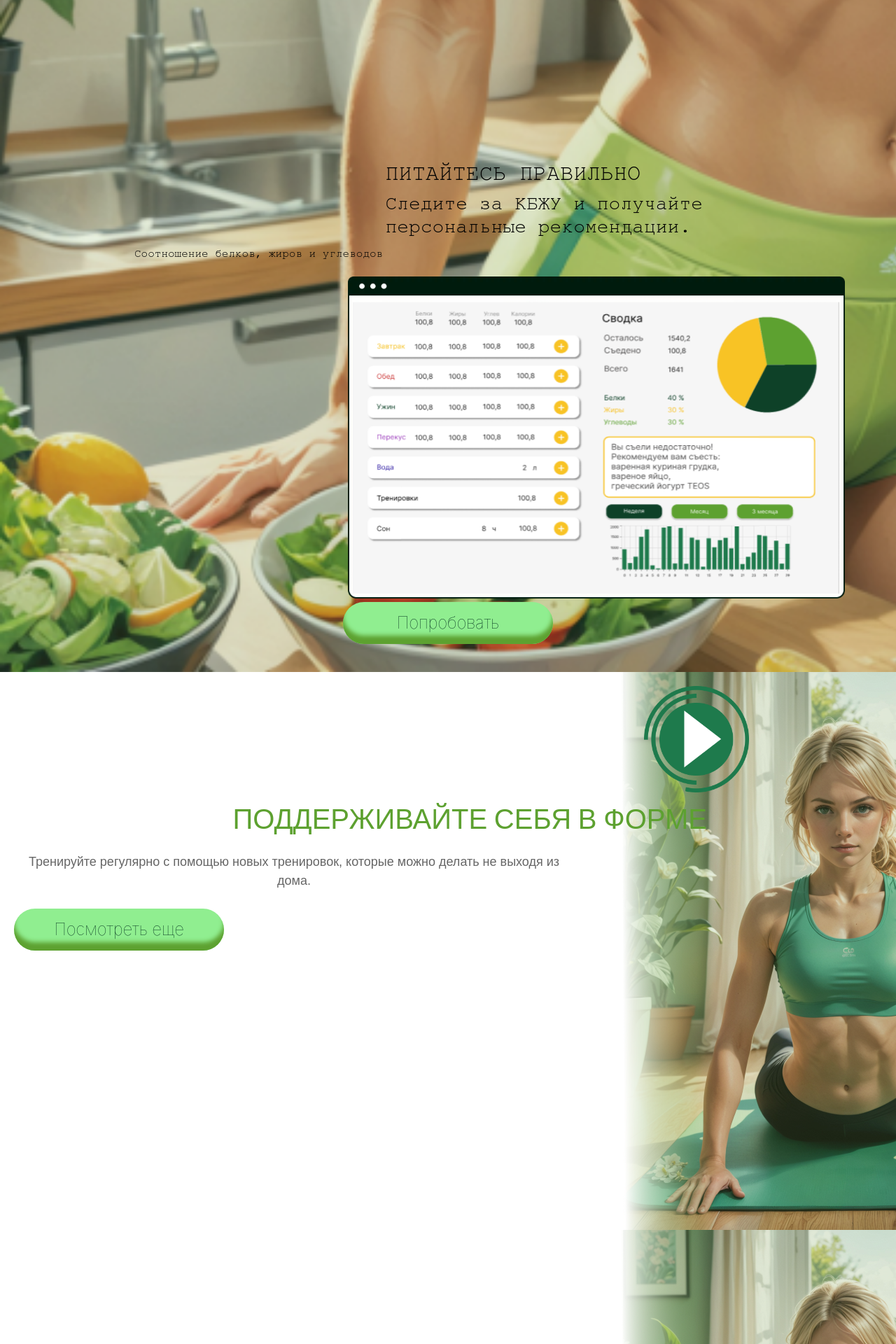
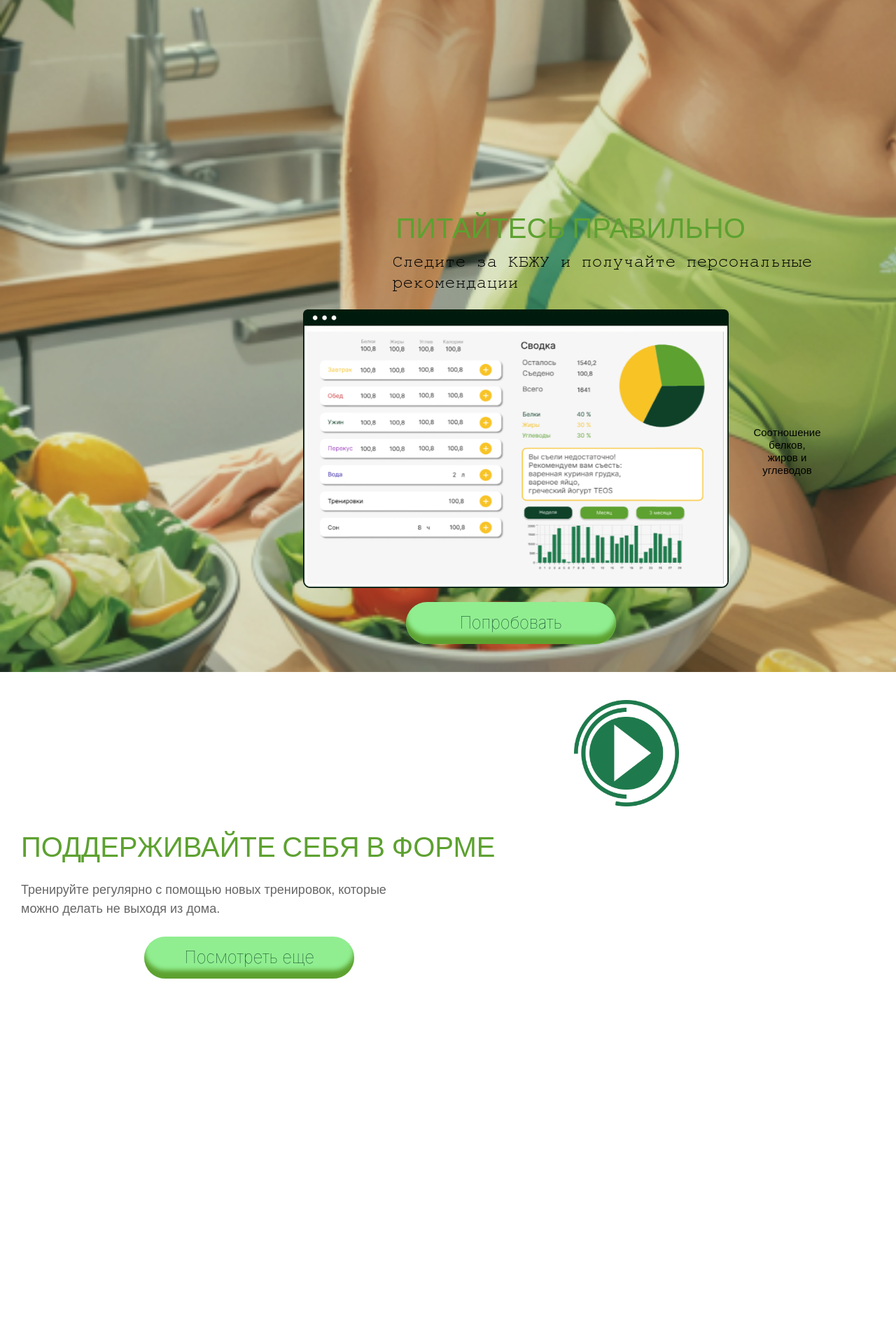
Before and after one commit to Karielka/Fitnes_app, a Django app: page /fitnes/ in a window 1280 px wide. Shown: the part 4240-6160 px from the top of the page at 70% size. Run offline with Django 5.2, Linux system fonts and the light colour scheme; parts of the project's set-up code (start-up, migrations or seed data) failed here and were passed over; some libraries are stand-ins or nearby versions.

Commit message:
Merge develop + Yuliana main page

```diff
--- a/Fitnes/Main/static/main/css/index.css
+++ b/Fitnes/Main/static/main/css/index.css
@@ -164,52 +164,121 @@ section {
     color: black;
     position: relative;
     height: 100%;
-    margin-top: 20px;
     background-repeat: no-repeat;
     background-size: cover;
 }
 
-.nutrition-text h2, .nutrition-text h3 {
-    margin-left: 40%;
-    font-family: FreeMono, monospace;
-    text-align: left;
-    margin-top: 2px;
-    color: black;
+
+    .nutrition-text {
+        text-align: left;
+        font-family: FreeMono, monospace;
+        color: black;
+        padding: 10px;
+        width: 800px;
+        margin-left: 40%;
+
+    }
+
+    .nutrition-text h2 {
+        font-size: 40px;
+        text-align: left;
+        padding: 5px;
+        font-family: 'Oswald', sans-serif;
+        color: #5da130;
+    }
+
+    .nutrition-text h3 {
+        font-size: 25px;
+        width: 100%;
+    }
+
+    .nutrition-image {
+        display: flex;
+        align-items: center;
+        justify-content: center;
+        margin-left: 20px;
+      }
+
+      .nutrition-image h4 {
+        color: black;
+        white-space: normal;
+        font-size: 15px;
+        text-align: center;
+        padding-left: 30px;
+        width: 300px;
+        position: relative;
+        justify-content: flex-start;
+        margin-top: 0;
+        display: flex;
+        flex-direction: column;
+      }
+.nutrition-content {
+    display: flex;
+    align-items: flex-start;
+    gap: 20px; /* Расстояние между картинкой и текстом */
 }
 
-.arrow-text p {
-    margin-right: 10%;
-    font-family: FreeMono, monospace;
-    text-align: left;
-    margin-top: 2px;
-    color: black;
+.nutrition-image {
+    position: relative;
 }
 
+.nutrition-image .arrow {
+    position: absolute;
+    top: -20px; /* Регулируйте для позиционирования стрелки */
+    left: 70%; /* Положение стрелки по горизонтали */
+    transform: translateX(-50%);
+    width: 100px; /* Подгоните под нужный размер */
+    height: 50px;
+}
 .nutrition-content {
     display: flex;
     justify-content: center;
     align-items: center;
+    margin-left: 20%;
 }
 
+.carousel-control-prev, .carousel-control-next {
+    width: auto;
+    height: 50px;
+    top: 20%;
+    transform: translateY(-50%);
+    display: flex;
+    align-items: center;
+    justify-content: center;
+    padding: 10px;
+    background-color: #5DA130;
+}
+
+.carousel-control-prev {
+    left: 10px;
+}
+
+.carousel-control-next {
+    right: 10px;
+}
 
 .workout {
     color: white;
     position: relative;
     width: 100%;
     height: 100%;
+    background-repeat: no-repeat;
+    background-size: cover;
 }
 
 
 .workout-content {
     display: flex;
-    justify-items: flex-start;
+    align-items: center;
+    margin-left: 15%;
     gap: 20px;
 }
 
 .workout h2 {
+    margin-top: 20px;
     font-size: 40px;
     color: #333;
-    text-align: right;
+    text-align: left;
     width: 1000px;
     padding: 10px;
     font-family: 'Oswald', sans-serif;
@@ -220,21 +289,36 @@ section {
 .workout p {
     font-size: 18px;
     color: #666;
-    width: 800px;
+    width: 600px;
     padding: 10px;
-    text-align: center;
-    justify-content: center;
+    text-align: left;
+    justify-content: left;
 }
 
 .motivation {
     position: relative;
     width: 100%;
+    height: 100%;
+    background-repeat: no-repeat;
+    background-size: cover;
+    display: flex;
+    flex-direction: column;
+    justify-content: center;
+    align-items: center;
+    text-align: center;
+    padding: 20px;
 }
+
 .motivation-content {
     display: flex;
     justify-content: center;
     align-items: center;
     gap: 20px;
+}
+
+.motivation h1, .motivation p {
+    margin: 10px 0;
+    width: 100%;
 }
 
 .motivation h1 {
@@ -244,7 +328,6 @@ section {
     padding: 10px;
     font-family: 'Oswald', sans-serif;
     color: #5da130;
-
 }
 
 .motivation p {
@@ -253,7 +336,6 @@ section {
     width: 800px;
     padding: 10px;
     text-align: center;
-    justify-content: center;
     align-items: center;
 }
 
@@ -261,6 +343,9 @@ section {
     display: flex;
     gap: 10px;
     margin-top: 20px;
+    text-align: center;
+    justify-content: center;
+    align-items: center;
 }
 
 .cta-btn {
@@ -335,12 +420,13 @@ section {
     100% { transform: translateX(-50%); }
   }
 
-    .nutrition-image {
-        width: 720px;
-        height: 470px;
+    .nutrition-image img {
+        width: 648px;
+        height: 423px;
         display: block;
         padding: 5px;
         margin-left: 300px;
+        padding-bottom: 20px;
 
     }
 
@@ -352,6 +438,6 @@ section {
         width: 150px; /* Adjust the size as needed */
         height: auto;
         cursor: pointer;
-        margin-top: 0px;
-        margin-left:900px;
+        margin-top: 20px;
+        margin-left:800px;
     }
--- a/Fitnes/Main/templates/main/index.html
+++ b/Fitnes/Main/templates/main/index.html
@@ -14,28 +14,6 @@
   <script src="https://cdn.jsdelivr.net/npm/@popperjs/core@2.9.2/dist/umd/popper.min.js"></script>
 </head>
 <body>
-  <script>
-    $(document).ready(function() {
-      // Обработчик события клика на бургерное меню
-      $('.burger-menu').click(function(event) {
-        event.stopPropagation(); // Остановить всплытие события, чтобы клик на бургерном меню не приводил к закрытию меню
-        $('.dropdown-menu').toggle();
-      });
-
-      // Обработчик события клика на документ (вне меню)
-      $(document).click(function(event) {
-        if (!$(event.target).closest('.header').length) { // Проверка, что клик был сделан вне области меню
-          $('.dropdown-menu').hide(); // Скрыть меню
-        }
-      });
-
-      // Запуск карусели автоматически
-      $('#nutritionCarousel').carousel({
-        interval: 5000 // Интервал в миллисекундах
-      });
-    });
-  </script>
-
   <section class="hero" style="background-image: url('/static/main/img/main.png')">
     <div class="burger-menu">
       <div class="burger-line"></div>
@@ -76,12 +54,12 @@
         <div class="carousel-caption d-none d-md-block">
           <div class="nutrition-text">
             <h2>ПИТАЙТЕСЬ ПРАВИЛЬНО</h2>
-          <h3>Следите за КБЖУ и получайте персональные рекомендации.</h3>
+            <h3>Следите за КБЖУ и получайте персональные рекомендации</h3>
           </div>
-          <div class="arrow-text">
-            <p>Соотношение белков, жиров и углеводов</p>
+          <div class="nutrition-image">
+            <img src="{% static 'main/img/graph1.png' %}" alt="Graph 1" class="nutrition-image">
+            <h4>Соотношение белков, жиров и углеводов</h4>
           </div>
-          <img src="{% static 'main/img/graph1.png' %}" alt="Graph 1" class="nutrition-image">
           <div class="nutrition-content">
             {% if user.is_authenticated %}
               <a href="/colories/" class="hero-btn">Попробовать</a>
@@ -95,10 +73,12 @@
         <div class="carousel-caption d-none d-md-block">
           <div class="nutrition-text">
           <h2>ПИТАЙТЕСЬ ПРАВИЛЬНО</h2>
-          <p>Отслеживайте динамику изменения веса</p>
-          <p>Динамика изменения веса</p>
+          <h3>Отслеживайте динамику изменения веса</h3>
         </div>
+        <div class="nutrition-image">
           <img src="{% static 'main/img/graph2.png' %}" alt="Graph 2" class="nutrition-image">
+          <h4>Динамика изменения веса</h4>
+          </div>
           <div class="nutrition-content">
               <button class="cta-btn">Попробовать</button>
           </div>
@@ -108,10 +88,12 @@
         <div class="carousel-caption d-none d-md-block">
           <div class="nutrition-text">
           <h2>ПИТАЙТЕСЬ ПРАВИЛЬНО</h2>
-          <p>Контролируйте количество съеденного, чтобы добиться результата</p>
-          <p>Соблюдение нормы калорий в разное время</p>
+          <h3>Контролируйте количество съеденного за периоды</h3>
         </div>
+        <div class="nutrition-image">
           <img src="{% static 'main/img/graph3.png' %}" alt="Graph 3" class="nutrition-image">
+          <h4>Анализ вашего ритма жизни</h4>
+          </div>
           <div class="nutrition-content">
               <button class="cta-btn">Попробовать</button>
           </div>
@@ -129,7 +111,7 @@
   </div>
 
 
-<section class="workout" style="background-image: url('/static/main/img/1.png');">
+<section class="workout" style="background-image: url('/static/main/img/2.png');">
     <a href="https://youtu.be/cF_GnvOD52s?si=wU1P87wQu01w0tXR" class="cta-img-link">
       <img src="{% static 'main/img/but.png' %}" alt="Try it" class="cta-img">
     </a>
@@ -146,8 +128,7 @@
 
 <section class="motivation">
   <h1>ПОДНИМАЙТЕ СВОЮ МОТИВАЦИЮ</h1>
-    <p>Соревнуйтесь с другими пользователями и получайте награды за достижения.</p>
-    <!-- Блок с движущимися изображениями -->
+  <p>Соревнуйтесь с другими пользователями и получайте награды за достижения</p>
   <div class="marquee-container">
       <div class="marquee">
           <div class="marquee-group">
@@ -236,6 +217,26 @@
 </body>
 </html>
 
+<script>
+  $(document).ready(function() {
+    // Обработчик события клика на бургерное меню
+    $('.burger-menu').click(function(event) {
+      event.stopPropagation(); // Остановить всплытие события, чтобы клик на бургерном меню не приводил к закрытию меню
+      $('.dropdown-menu').toggle();
+    });
 
+    // Обработчик события клика на документ (вне меню)
+    $(document).click(function(event) {
+      if (!$(event.target).closest('.header').length) { // Проверка, что клик был сделан вне области меню
+        $('.dropdown-menu').hide(); // Скрыть меню
+      }
+    });
+
+    // Запуск карусели автоматически
+    $('#nutritionCarousel').carousel({
+      interval: 5000 // Интервал в миллисекундах
+    });
+  });
+</script>
 </body>
 {% endblock content %}
```
Also changed, not shown: Fitnes/Main/static/main/img/1.png, Fitnes/Main/static/main/img/2.png (added), Fitnes/Main/static/main/img/Arrow 4.png (added), Fitnes/db.sqlite3. Lines whose indentation alone changed are shown as unchanged.
